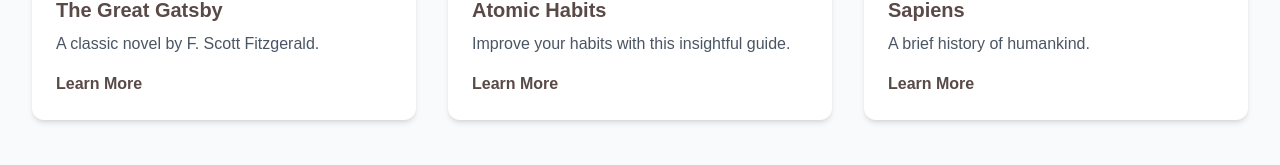
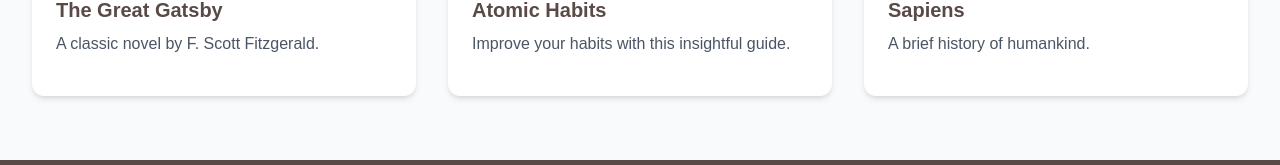
Before and after one commit to santuchy/Read-Haven, a Next.js app: page / in a window 1280 px wide. Shown: the part 986-1151 px from the top of the page. Built offline with nearby package versions, Linux system fonts and the light colour scheme; no server answers.

Commit message:
final checking done

```diff
--- a/src/app/components/ProductHighlights.jsx
+++ b/src/app/components/ProductHighlights.jsx
@@ -55,12 +55,7 @@
                   {product.name}
                 </h3>
                 <p className="text-gray-600 mb-4">{product.description}</p>
-                <Link
-                  href={product.link}
-                  className="text-[#594a47] font-semibold hover:underline"
-                >
-                  Learn More
-                </Link>
+
               </div>
             </div>
           ))}
```
